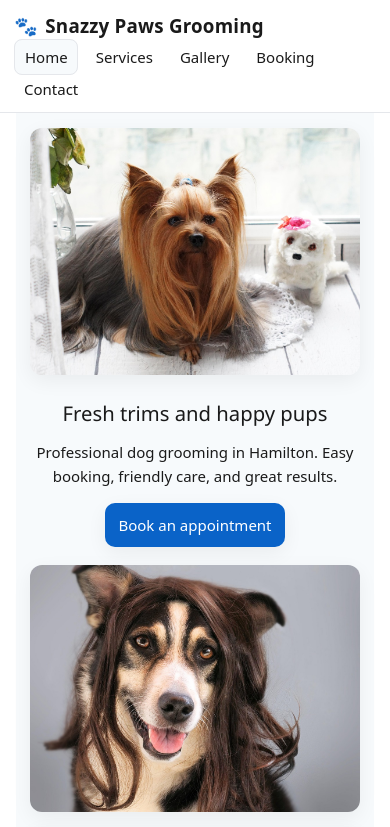
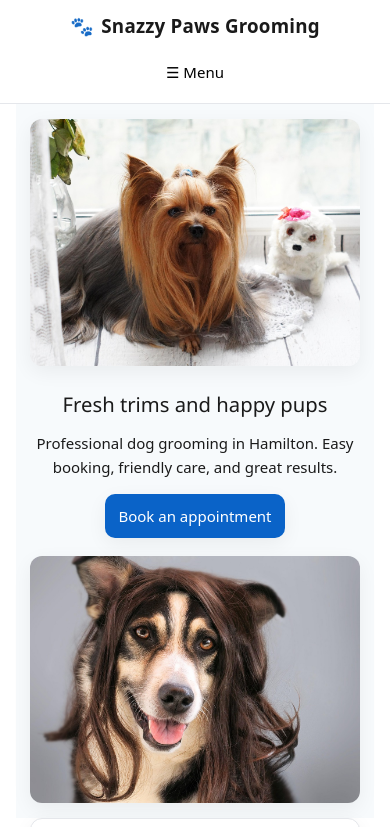
Before and after one commit to djwiznz/snazzy-paws, a plain HTML site: page index.html in a window 390 px wide. Shown: the top 827 px of the page. Drawn offline with nearby package versions, Linux system fonts and the light colour scheme.

Commit message:
A3: add mobile hamburger + CSS readability
- Link pages to css/styles.css for readability
- Add header comment that explains A3 changes
- CSS: responsive hamburger for small screens
- HTML: add menu-toggle button and id="mainMenu"
- JS: tiny toggle script (spToggleMenu)
- Screenshot updated for mobile view

```diff
--- a/css/styles.css
+++ b/css/styles.css
@@ -1,3 +1,9 @@
+/* A3 update (Task 1 Part 1a)
+   - Framework: W3.CSS included in HTML
+   - This file keeps the original design from A2
+   - Contact page includes a Google Map embed
+   - Staff roster is protected via Apache on /staff
+*/
 :root {
   /* Colors */
   --bg: #ffffff;
@@ -438,3 +444,36 @@ textarea:required:focus:invalid {
     transition: none !important
   }
 }
+
+/* A3: mobile hamburger menu (keeps existing design) */
+.menu-toggle { display: none; }
+
+@media (max-width: 768px) {
+  /* Keep header tidy on small screens */
+  .site-nav {
+    display: flex;
+    align-items: center;
+    gap: 0.75rem;
+  }
+
+  /* Hide the desktop menu; show when toggled */
+  .site-nav .menu {
+    display: none;
+    flex-direction: column; /* stacked links when open */
+    gap: 0;                 /* match your current spacing */
+    margin: 0; padding: 0;
+  }
+  .site-nav .menu.open { display: block; }
+
+  /* Show the burger button */
+  .menu-toggle {
+    display: inline-flex;
+    align-items: center;
+    gap: 0.5rem;
+    background: transparent;
+    border: 0;
+    font: inherit;
+    padding: .5rem .75rem;
+    cursor: pointer;
+  }
+}
--- a/index.html
+++ b/index.html
@@ -9,7 +9,7 @@
   <title>Snazzy Paws Grooming — Home</title>
   <!-- A3: load W3.CSS framework; our stylesheet still controls the look -->
   <link rel="stylesheet" href="https://www.w3schools.com/w3css/4/w3.css">
-  <link rel="stylesheet" href="css/styles.min.css">
+  <link rel="stylesheet" href="css/styles.css">
 </head>
 
 <body>
@@ -19,7 +19,15 @@
     <div class="container">
       <nav class="site-nav" aria-label="Main">
         <a class="brand" href="index.html"><span aria-hidden="true">🐾</span> Snazzy Paws Grooming</a>
-        <ul class="menu">
+
+        <!-- A3: mobile hamburger toggle (shown only on small screens) -->
+        <button class="menu-toggle" aria-label="Toggle menu" aria-controls="mainMenu" aria-expanded="false" onclick="spToggleMenu(this)">
+          ☰ Menu
+        </button>
+
+        <!-- A3: give the menu an id so we can toggle it -->
+        <ul class="menu" id="mainMenu">
+
           <li><a aria-current="page" href="index.html">Home</a></li>
           <li><a href="services.html">Services</a></li>
           <li><a href="gallery.html">Gallery</a></li>
@@ -75,6 +83,15 @@
       <p>&copy; 2025 Snazzy Paws Grooming • <a href="privacy.html">Privacy</a></p>
     </div>
   </footer>
+<script>
+  /* A3: simple mobile menu toggle */
+  function spToggleMenu(btn) {
+    var m = document.getElementById('mainMenu');
+    if (!m) return;
+    var open = m.classList.toggle('open');
+    btn.setAttribute('aria-expanded', open ? 'true' : 'false');
+  }
+</script>
 </body>
 
 </html>
```
Also changed, not shown: booking.html (+18 -2 lines), contact.html (+19 -3 lines), gallery.html (+18 -2 lines), privacy.html (+12 -1 lines), services.html (+18 -2 lines), staff/roster.html (+11 -1 lines).
